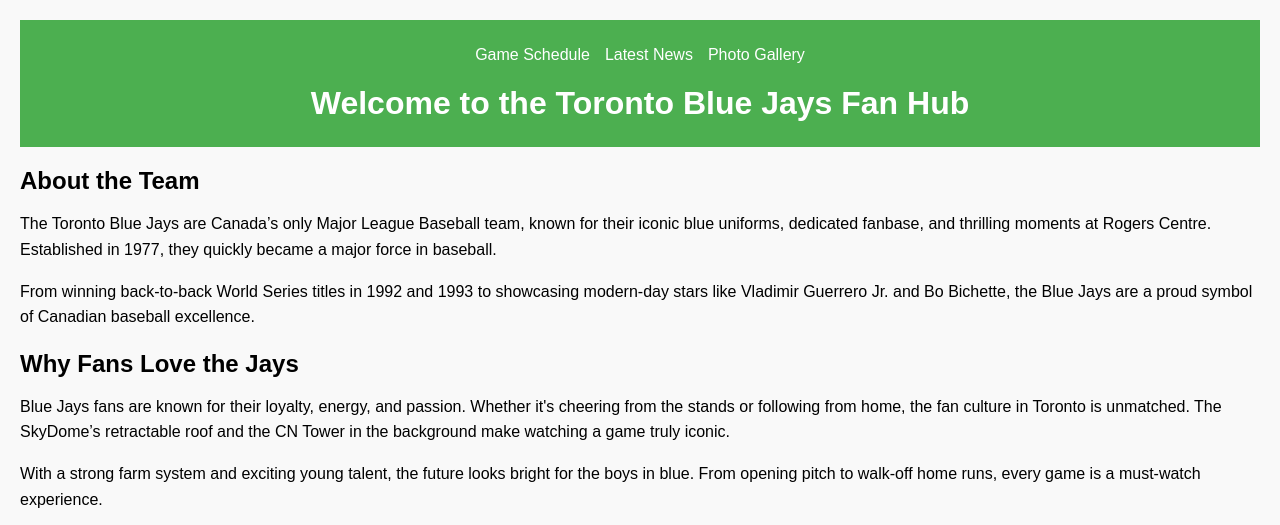
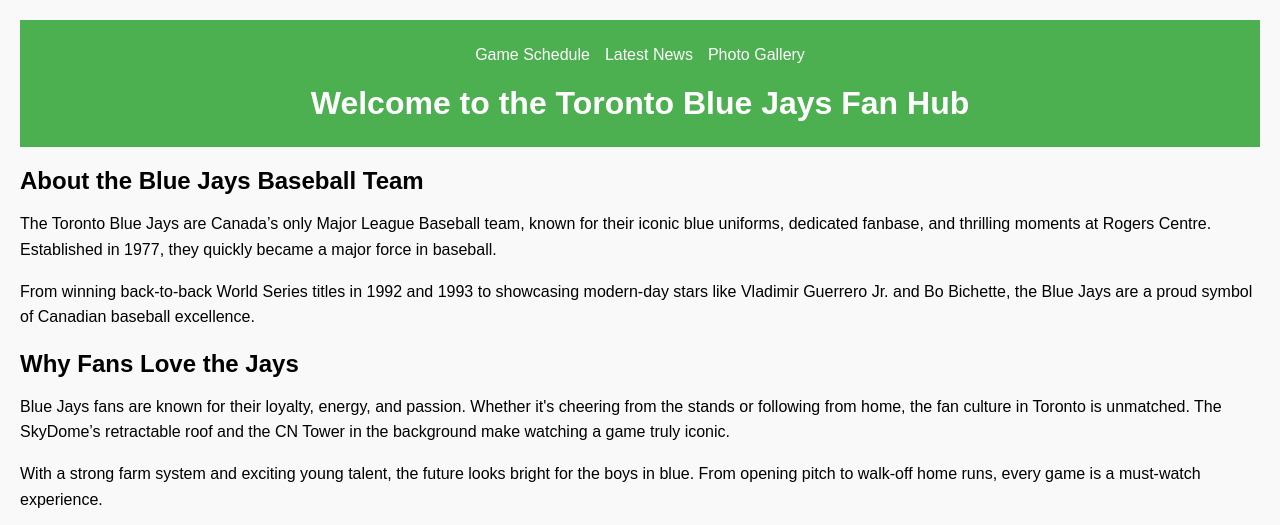
Before and after one commit to MikeM090117/mm_p4, a plain HTML site: page root/index.html in a window 1280 px wide. Shown: the top 525 px of the page. Drawn offline with Linux system fonts and the light colour scheme.

Commit message:
Main Heading changed

```diff
--- a/root/index.html
+++ b/root/index.html
@@ -21,7 +21,7 @@
     <h1>Welcome to the Toronto Blue Jays Fan Hub</h1>
   </header>
   <main>
-    <h2>About the Team</h2>
+    <h2>About the Blue Jays Baseball Team</h2>
     <p>The Toronto Blue Jays are Canada’s only Major League Baseball team, known for their iconic blue uniforms, dedicated fanbase, and thrilling moments at Rogers Centre. Established in 1977, they quickly became a major force in baseball.</p>
     <p>From winning back-to-back World Series titles in 1992 and 1993 to showcasing modern-day stars like Vladimir Guerrero Jr. and Bo Bichette, the Blue Jays are a proud symbol of Canadian baseball excellence.</p>
 
```
